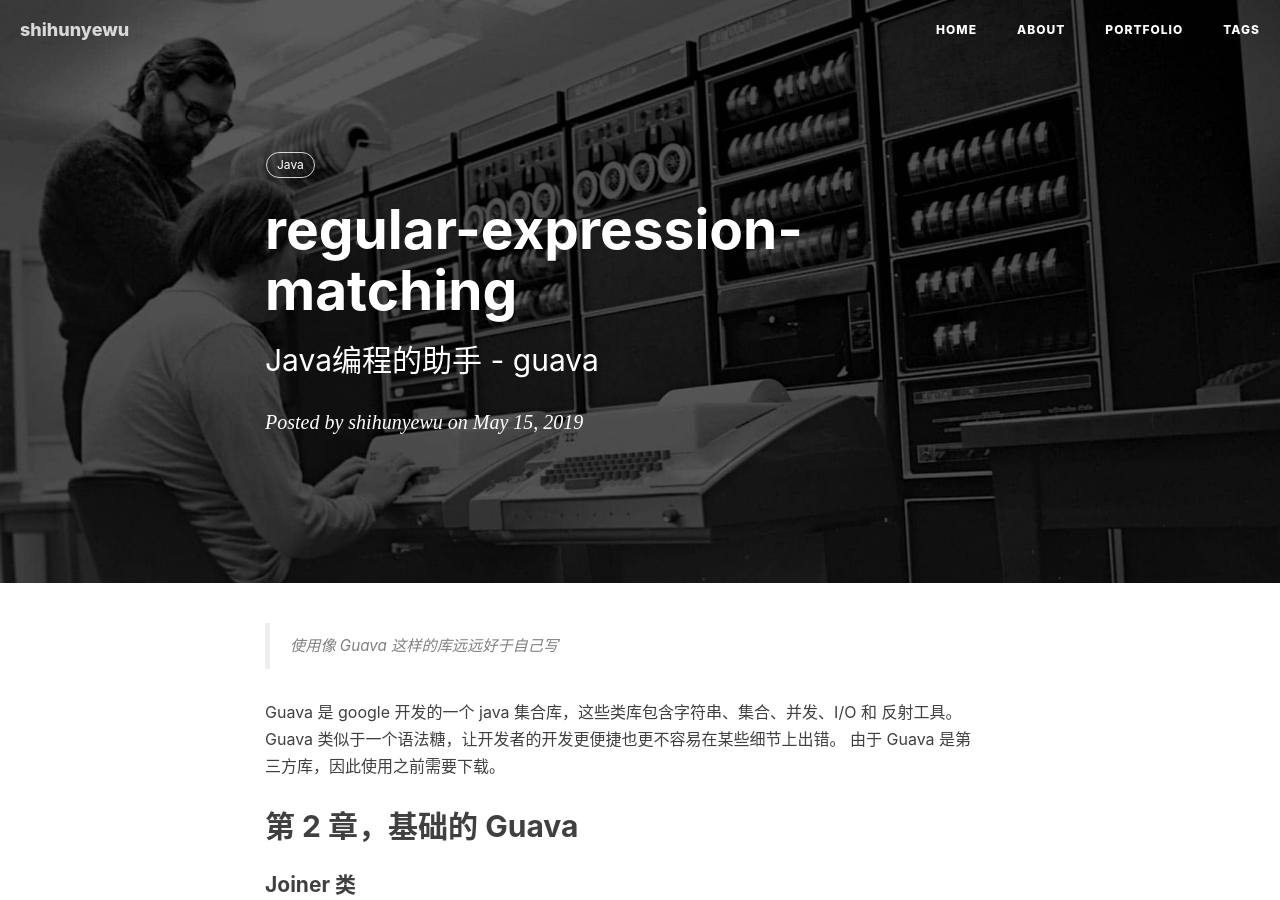
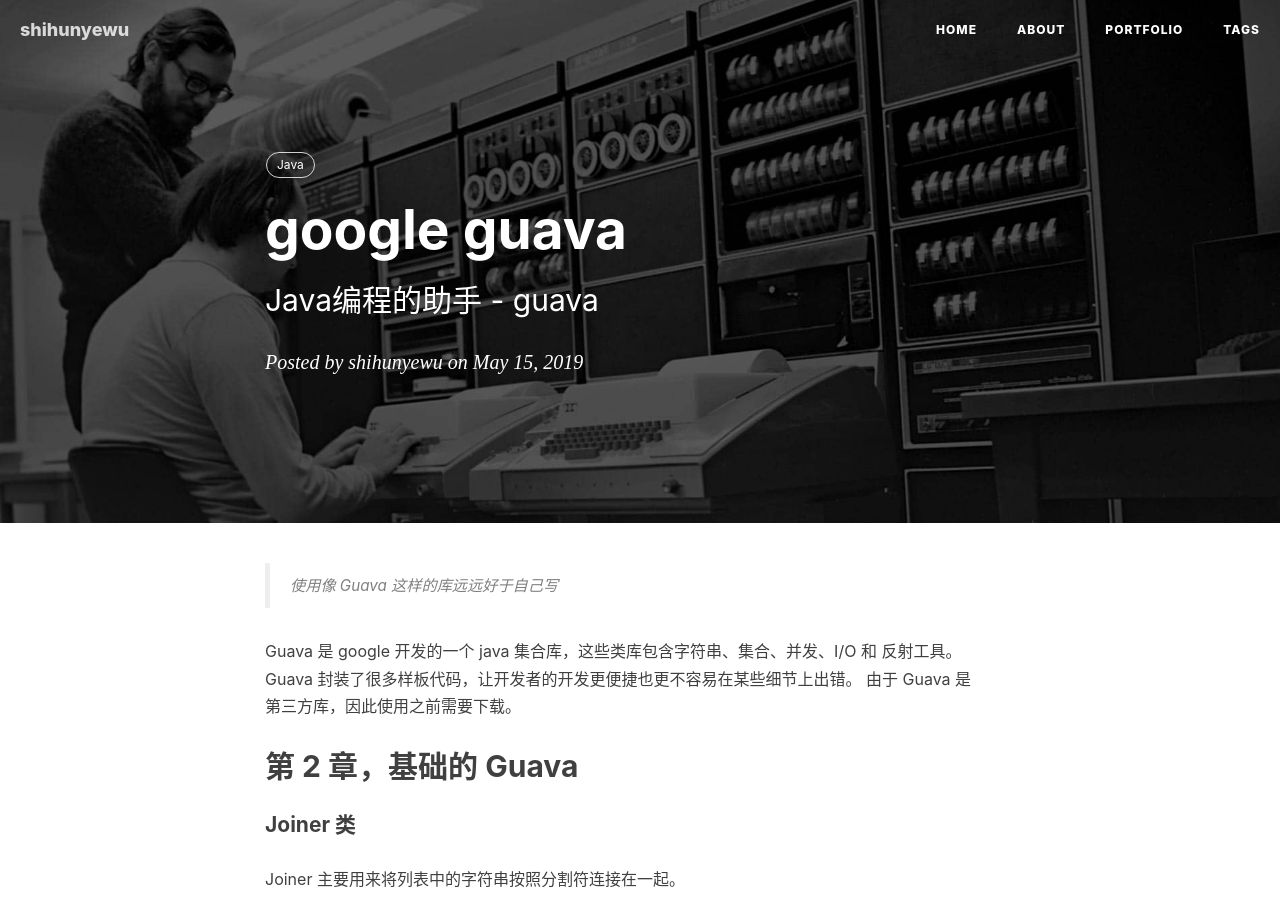
Before and after one commit to shihunyewu/shihunyewu.github.io, a Jekyll site: the page built from _posts/2019-05-14-google-guava.md, in a window 1280 px wide and 900 px high. Built offline with Jekyll 4.4.1, drawn with Linux system fonts in a browser that asks for light colours; nearby versions of some CDN libraries; comment, search, counter and statistics services are not loaded.

Commit message:
google-guava

```diff
--- a/_posts/2019-05-14-google-guava.md
+++ b/_posts/2019-05-14-google-guava.md
@@ -1,6 +1,6 @@
 ---
 layout:     post
-title:      "regular-expression-matching"
+title:      "google guava"
 subtitle:   "Java编程的助手 - guava"
 date:       2019-05-15 11:11:11
 author:     "shihunyewu"
@@ -11,7 +11,7 @@
 ---
 > 使用像 Guava 这样的库远远好于自己写
 
-Guava 是 google 开发的一个 java 集合库，这些类库包含字符串、集合、并发、I/O 和 反射工具。Guava 类似于一个语法糖，让开发者的开发更便捷也更不容易在某些细节上出错。
+Guava 是 google 开发的一个 java 集合库，这些类库包含字符串、集合、并发、I/O 和 反射工具。Guava 封装了很多样板代码，让开发者的开发更便捷也更不容易在某些细节上出错。
 由于 Guava 是第三方库，因此使用之前需要下载。
 
 ## 第 2 章，基础的 Guava
```
